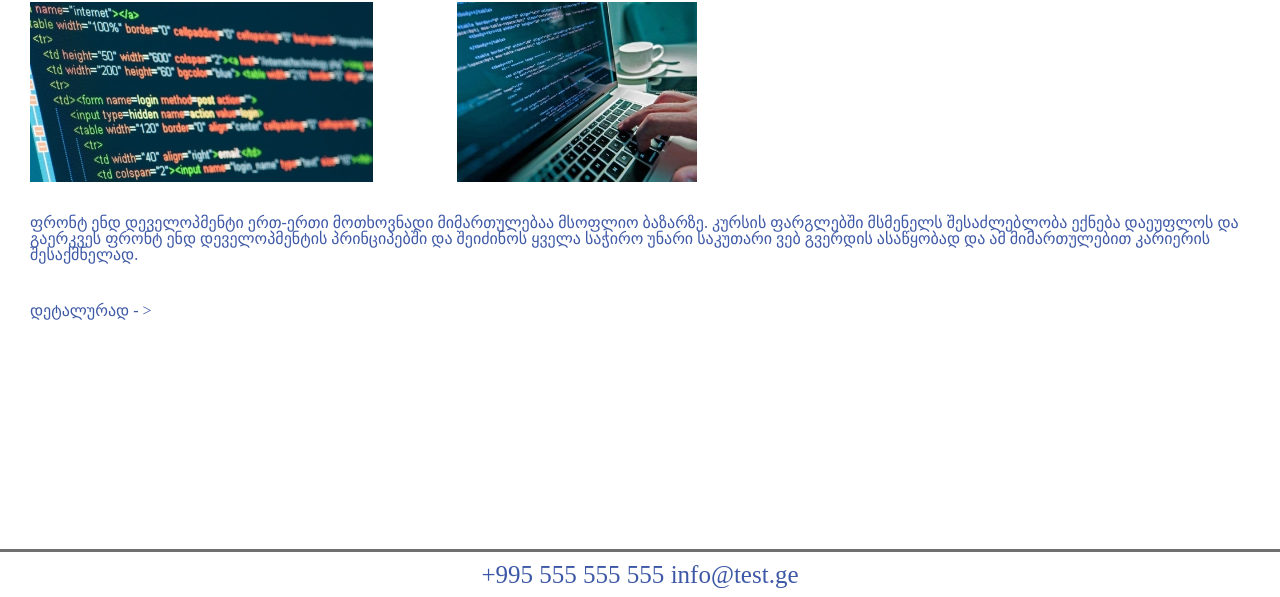
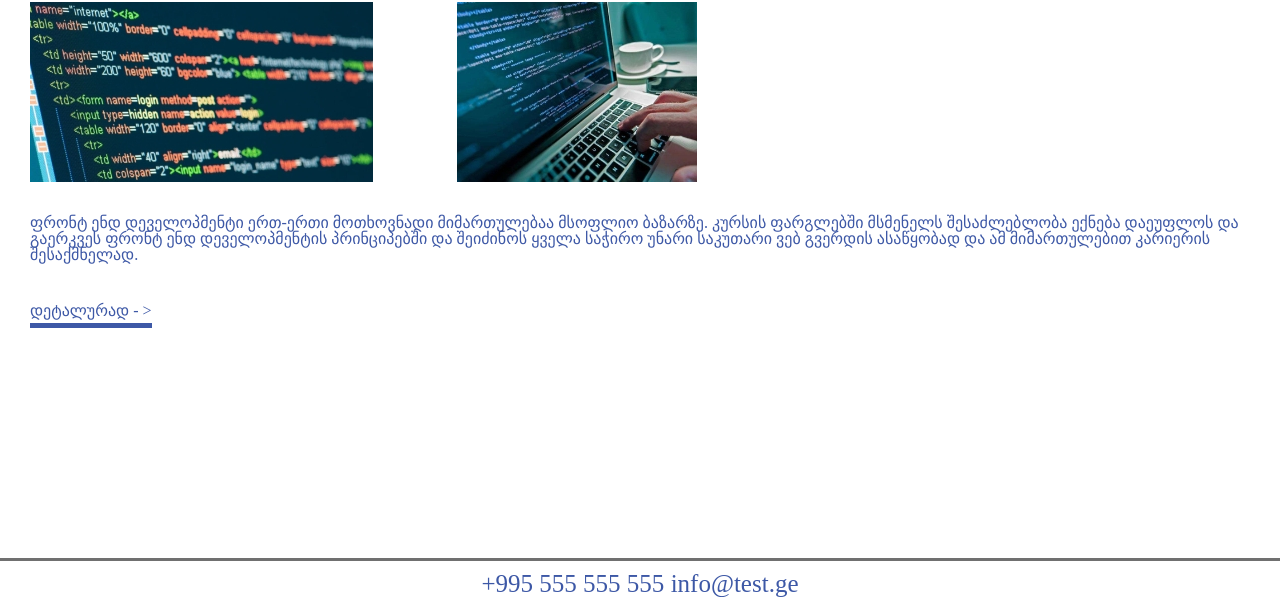
Before and after one commit to giotoda/Homework5, a plain HTML site: page index.html in a window 1280 px wide. Shown: the part 223-820 px from the top of the page. Drawn offline with Linux system fonts and the light colour scheme.

Commit message:
add underline text

```diff
--- a/style.css
+++ b/style.css
@@ -35,6 +35,11 @@ h1{
 }
 .underline{
     margin-left: 30px;
+    border-bottom-style: solid;
+    border-width: 5px;
+    display: inline-block;
+    padding-bottom: 4px;
+
 }
 .footer-sapce{
 text-align: center;
```
